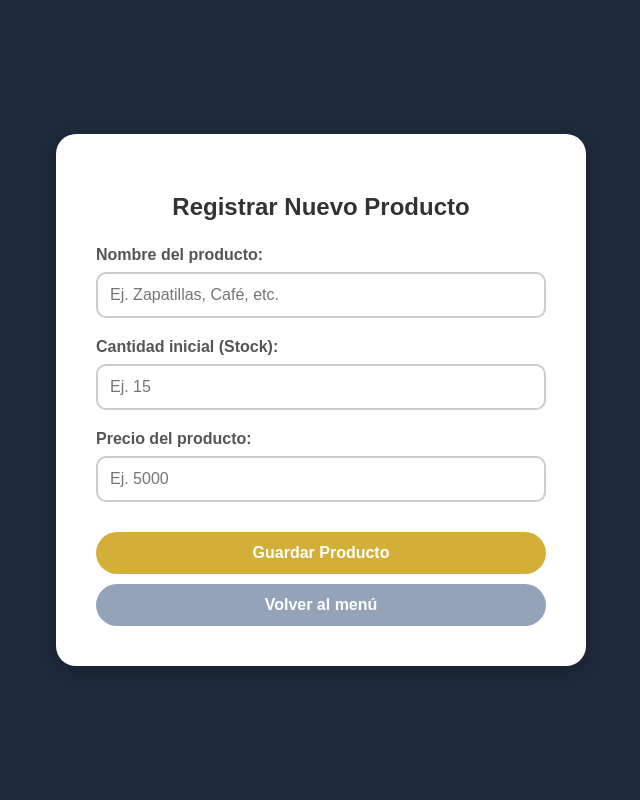
After one commit to Aaron-mp3/Equipo-Proyecto-incial-6, a Django app: page /crear-producto/ in a window 1280 px wide. The commit adds this page. Shown: the whole page, without its empty margins (319-959 px from the left). Run offline with Django 5.2, Linux system fonts and the light colour scheme.

Commit message:
Almacenamiento, boton

```diff
--- a/gestion/admin.py
+++ b/gestion/admin.py
@@ -1,7 +1,8 @@
 
 # Register your models here.
 from django.contrib import admin
-from .models import PerfilDueno, Producto
+from .models import PerfilDueno, Producto, PerfilPyme
 
 admin.site.register(PerfilDueno)
 admin.site.register(Producto)
+admin.site.register(PerfilPyme)
--- /dev/null
+++ b/gestion/templates/gestion/crear_producto.html
@@ -0,0 +1,118 @@
+<!DOCTYPE html>
+<html lang="es">
+<head>
+    <meta charset="UTF-8">
+    <title>Inventaria - Crear Producto</title>
+    <style>
+        body {
+            background-color: #1e293b; /* Fondo oscuro elegante acorde a tu diseño */
+            font-family: sans-serif;
+            display: flex;
+            justify-content: center;
+            align-items: center;
+            height: 100vh;
+            margin: 0;
+        }
+        .contenedor-escritorio {
+            background-color: white;
+            padding: 40px;
+            border-radius: 20px;
+            width: 450px;
+            box-shadow: 0 4px 15px rgba(0,0,0,0.2);
+            text-align: center;
+        }
+        h2 {
+            color: #333;
+            margin-bottom: 25px;
+        }
+        .campo-form {
+            margin-bottom: 20px;
+            text-align: left;
+        }
+        label {
+            display: block;
+            margin-bottom: 8px;
+            font-weight: bold;
+            color: #555;
+        }
+        input {
+            width: 100%;
+            padding: 12px;
+            border: 2px solid #ccc;
+            border-radius: 10px;
+            box-sizing: border-box;
+            font-size: 1rem;
+        }
+        input:focus {
+            border-color: #d4af37;
+            outline: none;
+        }
+        /* Estilo ovalado idéntico a tus botones del menú */
+        .btn-oval {
+            display: inline-block;
+            background-color: #d4af37; /* Tono dorado principal */
+            color: white;
+            padding: 12px 30px;
+            border-radius: 30px;
+            text-decoration: none;
+            font-weight: bold;
+            border: none;
+            cursor: pointer;
+            font-size: 1rem;
+            width: 100%;
+            box-sizing: border-box;
+            transition: background 0.3s;
+            margin-top: 10px;
+        }
+        .btn-oval:hover {
+            background-color: #c59b27;
+        }
+        .btn-volver {
+            background-color: #94a3b8; /* Tono secundario para volver */
+            margin-top: 10px;
+        }
+        .btn-volver:hover {
+            background-color: #64748b;
+        }
+        .mensaje-error {
+            color: #dc2626;
+            margin-bottom: 15px;
+            font-weight: bold;
+        }
+    </style>
+</head>
+<body>
+
+    <div class="contenedor-escritorio">
+        <h2>Registrar Nuevo Producto</h2>
+
+        {% if mensaje_error %}
+            <div class="mensaje-error">{{ mensaje_error }}</div>
+        {% endif %}
+
+        <form method="POST">
+            {% csrf_token %}
+
+            <div class="campo-form">
+                <label for="nombre">Nombre del producto:</label>
+                <input type="text" id="nombre" name="nombre" placeholder="Ej. Zapatillas, Café, etc." required>
+            </div>
+
+            <div class="campo-form">
+                <label for="cantidad">Cantidad inicial (Stock):</label>
+                <input type="number" id="cantidad" name="cantidad" placeholder="Ej. 15" min="0" required>
+            </div>
+
+            <div class="campo-form">
+                <label for="precio">Precio del producto:</label>
+                <input type="number" id="precio" name="precio" placeholder="Ej. 5000" step="0.01" min="0" required>
+            </div>
+
+            <button type="submit" class="btn-oval">Guardar Producto</button>
+        </form>
+
+        <a href="{% url 'menu' %}" class="btn-oval btn-volver">Volver al menú</a>
+    </div>
+
+</body>
+</html>
--- a/gestion/templates/gestion/menu_principal.html
+++ b/gestion/templates/gestion/menu_principal.html
@@ -42,8 +42,8 @@
         {% endif %}
 
         <div style="display: flex; gap: 20px; margin-top: 20px;">
-            <a href="#" class="btn-oval">Crear producto nuevo</a>
-            <a href="{% url 'inicio' %}" class="btn-oval" style="background-color: #D5DBE5;">Volver al inicio</a>
+            <a href="{% url 'crear_producto' %}" class="btn-oval">Crear producto nuevo</a>
+            <a href="{% url 'dashboard' %}" class="btn-oval" style="background-color: #94a3b8;">Volver al dashboard</a>
         </div>
     </div>
 </body>
--- a/gestion/urls.py
+++ b/gestion/urls.py
@@ -8,4 +8,5 @@ urlpatterns = [
     path('menu/', views.menu_principal, name='menu'),
     path('stock/', views.vista_stock, name='stock'),
     path('ventas/', views.vista_ventas, name='ventas'),
+    path('crear-producto/', views.crear_producto, name='crear_producto'),
 ]
--- a/gestion/views.py
+++ b/gestion/views.py
@@ -1,51 +1,97 @@
-from django.shortcuts import render
-
-INVENTARIO_PRUEBA = [
-    {'id': 1, 'nombre': 'Manzanas', 'stock': 50, 'precio': 1000},
-    {'id': 2, 'nombre': 'Naranjas', 'stock': 15, 'precio': 1200},
-    {'id': 3, 'nombre': 'Plátanos', 'stock': 0, 'precio': 800},
-]
+from django.shortcuts import render, redirect
+from .models import PerfilPyme, PerfilDueno, Producto
 
 def pantalla_inicio(request):
-    return render(request, 'gestion/login.html')
+    mensaje_error = ""
+
+    if request.method == 'POST':
+        correo_ingresado = request.POST.get('correo')
+        contrasena_ingresada = request.POST.get('contrasena')
+
+        pyme = PerfilPyme.objects.filter(correo=correo_ingresado, contrasena=contrasena_ingresada).first()
+
+        if pyme:
+            request.session['pyme_id'] = pyme.id
+            request.session['nombre_pyme'] = pyme.nombre_pyme
+            return redirect('menu_principal')
+        else:
+            mensaje_error = "Correo o contraseña incorrectos."
+
+    context = {'mensaje_error': mensaje_error}
+    return render(request, 'gestion/login.html', context)
 
 def registro(request):
+    if request.method == 'POST':
+        n_pyme = request.POST.get('nombre_pyme')
+        corr = request.POST.get('correo')
+        passw = request.POST.get('contrasena')
+
+        PerfilPyme.objects.create(
+            nombre_pyme=n_pyme,
+            correo=corr,
+            contrasena=passw
+        )
+        return redirect('inicio')
+
     return render(request, 'gestion/registro.html')
 
 def dashboard(request):
     return render(request, 'gestion/dashboard.html')
 
 def menu_principal(request):
-    query = request.GET.get('q', '')
+    query = request.GET.get('q', '') # Mantenemos 'q' para que coincida con tu input de búsqueda HTML
     resultados = []
     mensaje_error = ""
 
-    if query:
-        for producto in INVENTARIO_PRUEBA:
-            if query.lower() in producto['nombre'].lower():
-                resultados.append(producto)
-        if not resultados:
-            mensaje_error = f"No se encontró el producto '{query}' en el inventario."
+    # Obtenemos el ID de la pyme/dueño actual desde la sesión
+    pyme_id = request.session.get('pyme_id')
 
-    context = {'query': query, 'resultados': resultados, 'mensaje_error': mensaje_error}
+    if query and pyme_id:
+        perfil_dueno = PerfilDueno.objects.filter(id=pyme_id).first()
+        if perfil_dueno:
+            # Buscamos en la base de datos filtrando por el dueño y el nombre del producto
+            resultados = Producto.objects.filter(dueno=perfil_dueno, nombre__icontains=query)
+
+    if query and not resultados:
+        mensaje_error = f"No se encontró el producto '{query}' en el inventario."
+
+    context = {
+        'query': query,
+        'resultados': resultados,
+        'mensaje_error': mensaje_error
+    }
     return render(request, 'gestion/menu_principal.html', context)
 
 def vista_stock(request):
     resultados = []
     inventario_procesado = []
 
-    for prod in INVENTARIO_PRUEBA:
-        precio_con_iva = prod['precio'] * 1.19
-        precio_salida = precio_con_iva * 1.40
+    pyme_id = request.session.get('pyme_id')
+    if pyme_id:
+        perfil_dueno = PerfilDueno.objects.filter(id=pyme_id).first()
+        if perfil_dueno:
+            # Obtenemos los productos reales de la base de datos de este usuario
+            productos_bd = Producto.objects.filter(dueno=perfil_dueno)
 
-        prod_temp = prod.copy()
-        prod_temp['precio_salida'] = int(precio_salida)
-        inventario_procesado.append(prod_temp)
+            for prod in productos_bd:
+                # Calculamos precios con IVA y salida dinámicamente
+                precio_con_iva = prod.precio_costo * 1.19 if hasattr(prod, 'precio_costo') else 1000 * 1.19
+                precio_salida = precio_con_iva * 1.40
+
+                # Convertimos el objeto de base de datos a diccionario para compatibilidad con tu HTML
+                prod_temp = {
+                    'nombre': prod.nombre,
+                    'stock': prod.cantidad_actual,
+                    'precio': prod.precio_costo if hasattr(prod, 'precio_costo') else 1000,
+                    'precio_salida': int(precio_salida)
+                }
+                inventario_procesado.append(prod_temp)
 
     resultados = inventario_procesado
     context = {'resultados': resultados}
     return render(request, 'gestion/stock.html', context)
 
+# Historial y ganancias globales (puedes adaptarlas a modelos más adelante si lo deseas)
 HISTORIAL_VENTAS = []
 GANANCIAS_TOTALES = 0
 
@@ -54,12 +100,10 @@ def vista_ventas(request):
     mensaje_error = ""
     mensaje_exito = ""
 
-
     if request.method == 'POST':
         accion = request.POST.get('accion')
 
         if accion == 'borrar':
-
             pass
         elif accion == 'confirmar':
             query = request.POST.get('q', '').strip()
@@ -70,35 +114,37 @@ def vista_ventas(request):
             except ValueError:
                 cantidad_a_vender = 0
 
+            pyme_id = request.session.get('pyme_id')
+            perfil_dueno = PerfilDueno.objects.filter(id=pyme_id).first() if pyme_id else None
+
             if not query:
                 mensaje_error = "Debes ingresar el nombre de un producto."
             elif cantidad_a_vender <= 0:
                 mensaje_error = "La cantidad a vender debe ser mayor a 0."
+            elif not perfil_dueno:
+                mensaje_error = "No hay una sesión de PYME activa."
             else:
-
-                producto_encontrado = None
-                for prod in INVENTARIO_PRUEBA:
-                    if query.lower() in prod['nombre'].lower():
-                        producto_encontrado = prod
-                        break
+                # Buscamos el producto en la base de datos del usuario
+                producto_encontrado = Producto.objects.filter(dueno=perfil_dueno, nombre__icontains=query).first()
 
                 if not producto_encontrado:
                     mensaje_error = f"No se encontró el producto '{query}'."
-                elif producto_encontrado['stock'] < cantidad_a_vender:
-                    mensaje_error = f"Stock insuficiente. Solo quedan {producto_encontrado['stock']} unds."
+                elif producto_encontrado.cantidad_actual < cantidad_a_vender:
+                    mensaje_error = f"Stock insuficiente. Solo quedan {producto_encontrado.cantidad_actual} unds."
                 else:
+                    # Descontamos stock en la base de datos
+                    producto_encontrado.cantidad_actual -= cantidad_a_vender
+                    producto_encontrado.save()
 
-                    producto_encontrado['stock'] -= cantidad_a_vender
-
-                    precio_con_iva = producto_encontrado['precio'] * 1.19
+                    precio_base = producto_encontrado.precio_costo if hasattr(producto_encontrado, 'precio_costo') else 1000
+                    precio_con_iva = precio_base * 1.19
                     precio_salida = precio_con_iva * 1.40
                     ganancia_venta = int(precio_salida * cantidad_a_vender)
 
                     GANANCIAS_TOTALES += ganancia_venta
 
-
                     HISTORIAL_VENTAS.append({
-                        'nombre': producto_encontrado['nombre'],
+                        'nombre': producto_encontrado.nombre,
                         'cantidad': cantidad_a_vender,
                         'precio_venta': int(precio_salida)
                     })
@@ -111,3 +157,46 @@ def vista_ventas(request):
         'mensaje_exito': mensaje_exito
     }
     return render(request, 'gestion/ventas.html', context)
+
+def crear_producto(request):
+    mensaje_error = ""
+
+    if request.method == 'POST':
+        nombre = request.POST.get('nombre')
+        cantidad = request.POST.get('cantidad')
+        precio_venta_str = request.POST.get('precio') # Capturamos el precio ingresado
+
+        pyme_id = request.session.get('pyme_id')
+        if not pyme_id:
+            primera_pyme = PerfilPyme.objects.first()
+            if primera_pyme:
+                pyme_id = primera_pyme.id
+                request.session['pyme_id'] = pyme_id
+            else:
+                mensaje_error = "No hay ninguna PYME registrada."
+
+        if not mensaje_error and (not nombre or not cantidad or not precio_venta_str):
+            mensaje_error = "Por favor completa todos los campos (el precio es obligatorio)."
+        elif not mensaje_error:
+            perfil_dueno, creado = PerfilDueno.objects.get_or_create(id=pyme_id)
+
+            try:
+                precio_venta = float(precio_venta_str)
+
+                # Creamos el producto guardando directamente el precio ingresado como precio_venta
+                Producto.objects.create(
+                    nombre=nombre,
+                    cantidad_actual=int(cantidad),
+                    precio_costo=precio_venta, # Opcional: si tu modelo exige precio_costo, le asignamos el mismo valor
+                    precio_venta=precio_venta, # ¡Aquí va el precio directo del usuario!
+                    dueno=perfil_dueno
+                )
+
+                # Te redirige de vuelta al menú principal con el producto creado
+                return redirect('menu')
+
+            except ValueError:
+                mensaje_error = "La cantidad y el precio deben ser valores numéricos válidos."
+
+    context = {'mensaje_error': mensaje_error}
+    return render(request, 'gestion/crear_producto.html', context)
```
Also changed, not shown: gestion/models.py (+8 -0 lines), gestion/templates/gestion/registro.html (+9 -5 lines), db.sqlite3, gestion/migrations/0002_perfilpyme.py (added).
